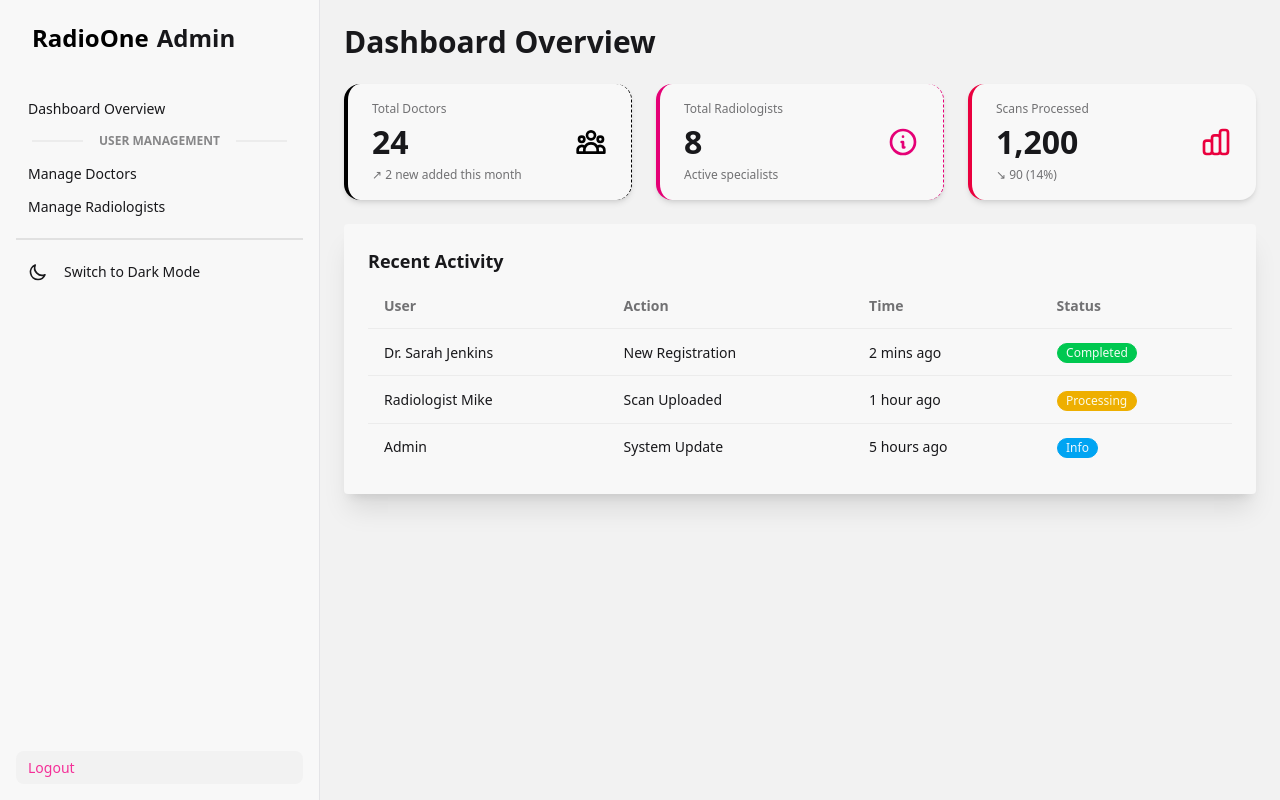
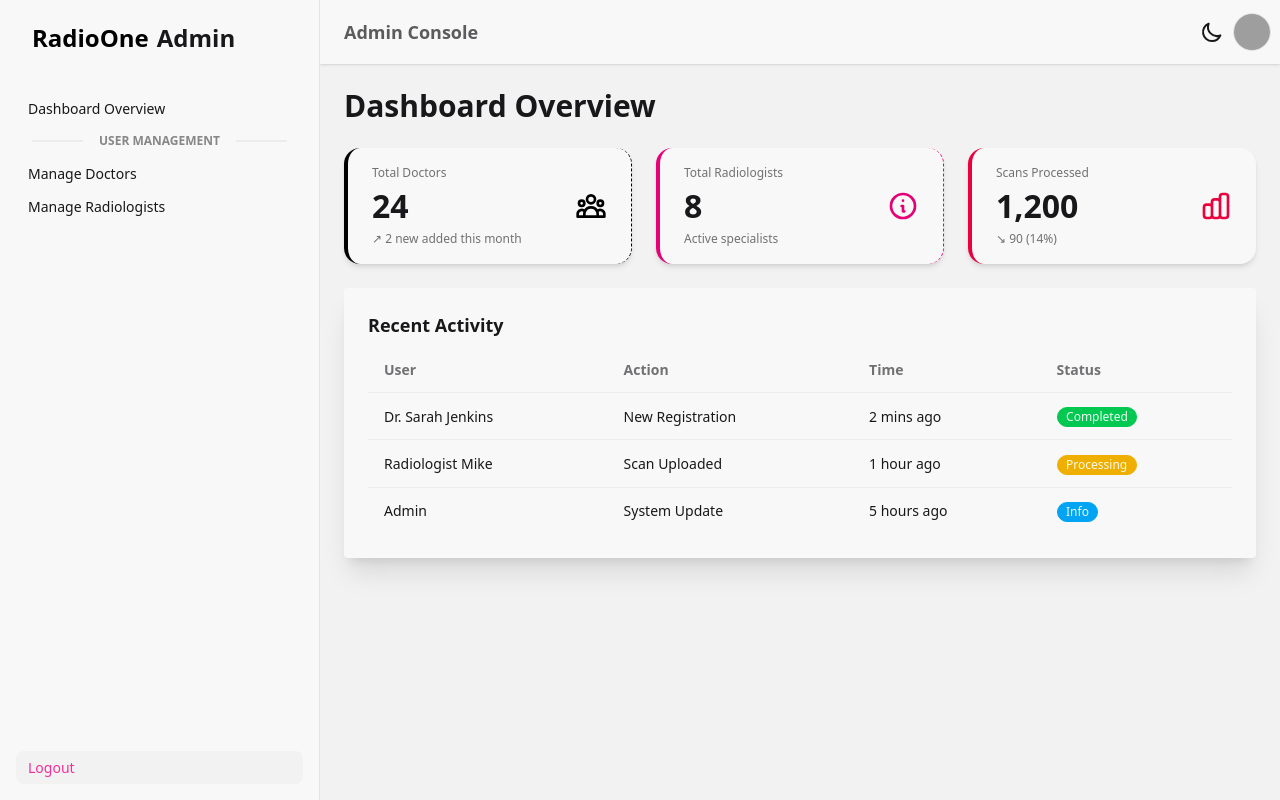
Before and after one commit to RadioOneAI/Frontend, a React (Vite) app in the folder radio-one-ai/: page /admin/dashboard in a window 1280 px wide. Built offline with nearby package versions, Linux system fonts and the light colour scheme; grey boxes are pictures that could not be loaded.

Commit message:
moved theme toggle to top right navbar in admin panel

```diff
--- a/radio-one-ai/src/pages/Admin/AdminLayout.jsx
+++ b/radio-one-ai/src/pages/Admin/AdminLayout.jsx
@@ -4,10 +4,10 @@ import { Link, useLocation } from "react-router-dom";
 export default function AdminLayout({ children }) {
   const location = useLocation();
 
-  // 1. Theme State (Defaults to light if nothing is saved)
+  // 1. Theme State (Defaults to light)
   const [theme, setTheme] = useState(localStorage.getItem("theme") || "light");
 
-  // 2. Apply theme to HTML tag whenever state changes
+  // 2. Apply theme
   useEffect(() => {
     localStorage.setItem("theme", theme);
     document.querySelector("html").setAttribute("data-theme", theme);
@@ -25,38 +25,68 @@ export default function AdminLayout({ children }) {
     <div className="drawer lg:drawer-open">
       <input id="admin-drawer" type="checkbox" className="drawer-toggle" />
 
-      {/* Page Content */}
+      {/* --- MAIN CONTENT AREA --- */}
       <div className="drawer-content flex flex-col min-h-screen bg-base-200">
-        {/* Mobile Header */}
-        <div className="navbar bg-base-100 lg:hidden shadow-sm">
-          <div className="flex-none">
+
+        {/* Top Navigation Bar (Visible on Desktop & Mobile) */}
+        <div className="navbar bg-base-100 shadow-sm sticky top-0 z-30">
+
+          {/* Left Side: Hamburger Menu (Mobile Only) */}
+          <div className="flex-none lg:hidden">
             <label htmlFor="admin-drawer" className="btn btn-square btn-ghost">
               <svg xmlns="http://www.w3.org/2000/svg" fill="none" viewBox="0 0 24 24" className="inline-block w-6 h-6 stroke-current"><path strokeLinecap="round" strokeLinejoin="round" strokeWidth="2" d="M4 6h16M4 12h16M4 18h16"></path></svg>
             </label>
           </div>
-          <div className="flex-1">
-            <a className="btn btn-ghost text-xl">Admin Panel</a>
+
+          {/* Middle: Page Title (Optional) */}
+          <div className="flex-1 px-2 mx-2">
+            <span className="text-lg font-bold text-base-content/70">Admin Console</span>
+          </div>
+
+          {/* Right Side: Theme Toggle & Profile */}
+          <div className="flex-none gap-2">
+
+            {/* Theme Toggle Button */}
+            <button onClick={toggleTheme} className="btn btn-ghost btn-circle">
+              {theme === 'dark' ? (
+                 /* Sun Icon for Dark Mode */
+                 <svg xmlns="http://www.w3.org/2000/svg" className="h-6 w-6 text-warning" fill="none" viewBox="0 0 24 24" stroke="currentColor"><path strokeLinecap="round" strokeLinejoin="round" strokeWidth="2" d="M12 3v1m0 16v1m9-9h-1M4 12H3m15.364 6.364l-.707-.707M6.343 6.343l-.707-.707m12.728 0l-.707.707M6.343 17.657l-.707.707M16 12a4 4 0 11-8 0 4 4 0 018 0z" /></svg>
+              ) : (
+                /* Moon Icon for Light Mode */
+                <svg xmlns="http://www.w3.org/2000/svg" className="h-6 w-6 text-base-content" fill="none" viewBox="0 0 24 24" stroke="currentColor"><path strokeLinecap="round" strokeLinejoin="round" strokeWidth="2" d="M20.354 15.354A9 9 0 018.646 3.646 9.003 9.003 0 0012 21a9.003 9.003 0 008.354-5.646z" /></svg>
+              )}
+            </button>
+
+            {/* Admin Avatar (Visual only for now) */}
+            <div className="dropdown dropdown-end">
+              <div tabIndex={0} role="button" className="btn btn-ghost btn-circle avatar">
+                <div className="w-10 rounded-full border border-base-300">
+                  <img alt="Admin" src="https://img.daisyui.com/images/stock/photo-1534528741775-53994a69daeb.webp" />
+                </div>
+              </div>
+            </div>
+
           </div>
         </div>
 
-        {/* Main Content Area */}
-        <main className="p-6">
+        {/* Page Content Rendered Here */}
+        <main className="p-6 flex-grow">
           {children}
         </main>
       </div>
 
-      {/* Sidebar */}
-      <div className="drawer-side z-20">
+      {/* --- SIDEBAR --- */}
+      <div className="drawer-side z-40">
         <label htmlFor="admin-drawer" className="drawer-overlay"></label>
         <ul className="menu p-4 w-80 min-h-full bg-base-100 text-base-content border-r border-base-300">
-          {/* Logo / Brand */}
+          {/* Logo */}
           <li className="mb-8">
             <Link to="/" className="text-2xl font-bold text-primary px-4 hover:bg-transparent">
               RadioOne<span className="text-base-content">Admin</span>
             </Link>
           </li>
 
-          {/* Navigation */}
+          {/* Links */}
           <li><Link to="/admin/dashboard" className={isActive("/admin/dashboard")}>Dashboard Overview</Link></li>
 
           <div className="divider my-2 text-xs opacity-50 font-bold uppercase text-left px-4">User Management</div>
@@ -64,25 +94,7 @@ export default function AdminLayout({ children }) {
           <li><Link to="/admin/doctors" className={isActive("/admin/doctors")}>Manage Doctors</Link></li>
           <li><Link to="/admin/radiologists" className={isActive("/admin/radiologists")}>Manage Radiologists</Link></li>
 
-          {/* Theme Toggle Section (New) */}
-          <div className="divider my-2"></div>
-
-          <li>
-            <button onClick={toggleTheme} className="flex gap-4">
-              {/* Sun Icon */}
-              {theme === 'dark' ? (
-                 <>
-                   <svg xmlns="http://www.w3.org/2000/svg" className="h-5 w-5" fill="none" viewBox="0 0 24 24" stroke="currentColor"><path strokeLinecap="round" strokeLinejoin="round" strokeWidth="2" d="M12 3v1m0 16v1m9-9h-1M4 12H3m15.364 6.364l-.707-.707M6.343 6.343l-.707-.707m12.728 0l-.707.707M6.343 17.657l-.707.707M16 12a4 4 0 11-8 0 4 4 0 018 0z" /></svg>
-                   Switch to Light Mode
-                 </>
-              ) : (
-                <>
-                  <svg xmlns="http://www.w3.org/2000/svg" className="h-5 w-5" fill="none" viewBox="0 0 24 24" stroke="currentColor"><path strokeLinecap="round" strokeLinejoin="round" strokeWidth="2" d="M20.354 15.354A9 9 0 018.646 3.646 9.003 9.003 0 0012 21a9.003 9.003 0 008.354-5.646z" /></svg>
-                  Switch to Dark Mode
-                </>
-              )}
-            </button>
-          </li>
+          {/* Removed the theme toggle from here */}
 
           <div className="mt-auto"></div>
           <li><Link to="/login" className="text-error bg-base-200 mt-4">Logout</Link></li>
```
